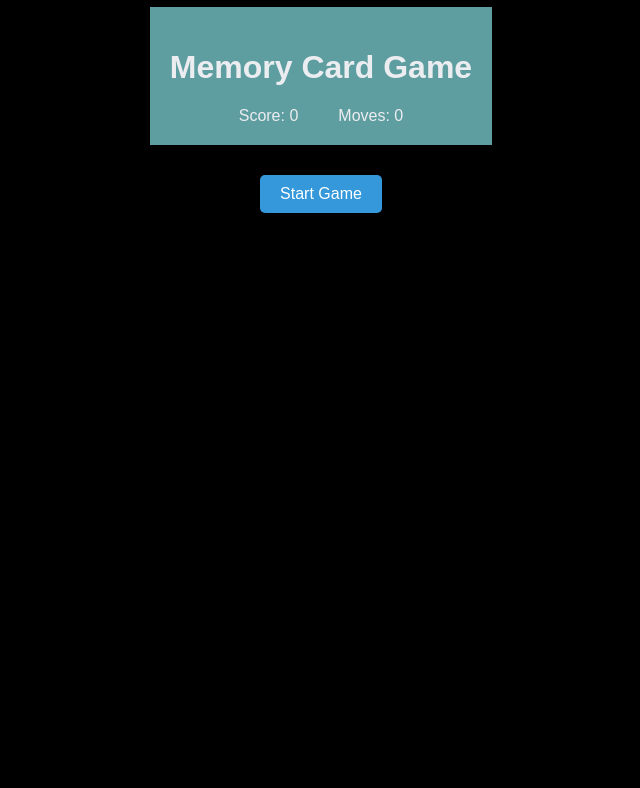
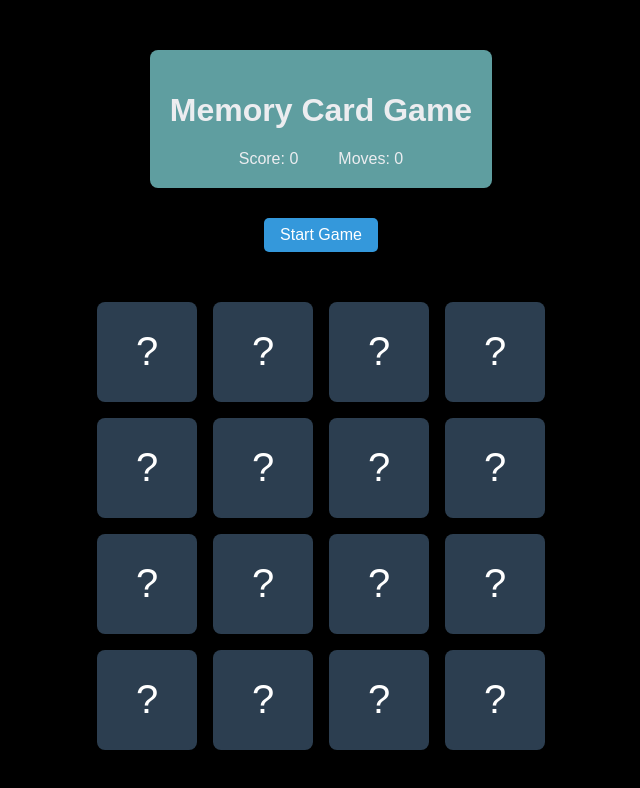
Before and after one commit to ALMA-DEV914/memo-card, a React (Vite) app: page / in a window 1280 px wide. Shown: the top 788 px of the page, without its empty margins (319-959 px from the left). Built offline with nearby package versions, Linux system fonts and the light colour scheme.

Commit message:
add additional functional to flipped cards

```diff
--- a/src/App.jsx
+++ b/src/App.jsx
@@ -1,64 +1,116 @@
-import { useState } from "react";
+import { useState, useEffect } from "react";
 import { Card } from "./assets/components/Card";
 import { Header } from "./assets/components/header";
-import { useEffect } from "react";
 
 const cardValues = [
-  "🥹",
-  "😍",
-  "🥰",
-  "😘",
-  "😋",
-  "😛",
-  "😝",
-  "😜",
-  "🥹",
-  "😍",
-  "🥰",
-  "😘",
-  "😋",
-  "😛",
-  "😝",
-  "😜",
+  "🥹","😍","🥰","😘",
+  "😋","😛","😝","😜",
+  "🥹","😍","🥰","😘",
+  "😋","😛","😝","😜",
 ];
 
-function App() {
+export default function App() {
   const [cards, setCards] = useState([]);
+  const [flippedCards, setFlippedCards] = useState([]);
+  const [moves, setMoves] = useState(0);
+  const [score, setScore] = useState(0);
+  const [gameWon, setGameWon] = useState(false);
+  const [isChecking, setIsChecking] = useState(false);
 
+  // Initialize / Reset
   const initializeCards = () => {
-    const finalCards = cardValues.map((value, index) => ({
-      id: index,
-      value,
-      isFlipped: false,
-      isMatched: false,
-    }));
-    setCards(finalCards);
+    const shuffledCards = [...cardValues]
+      .sort(() => Math.random() - 0.5)
+      .map((value, index) => ({
+        id: index,
+        value,
+        isFlipped: false,
+        isMatched: false,
+      }));
+    setCards(shuffledCards);
+    setFlippedCards([]);
+    setMoves(0);
+    setScore(0);
+    setGameWon(false);
   };
 
-  useEffect(() => {}, []);
+  // Handle card click
+  const handleCardClick = (clickedCard) => {
+    if (isChecking) return;
+    if (clickedCard.isFlipped || clickedCard.isMatched) return;
+    if (flippedCards.length === 2) return;
 
-  const handleCardClick = (clickedCard) => {
-    if (clickedCard.isFlipped || clickedCard.isMatched) return;
-
-    setCards((prev) =>
-      prev.map((card) =>
+    setCards(prev =>
+      prev.map(card =>
         card.id === clickedCard.id ? { ...card, isFlipped: true } : card
       )
     );
+
+    setFlippedCards(prev => [...prev, clickedCard]);
   };
+
+  // Check match
+  useEffect(() => {
+    if (flippedCards.length !== 2) return;
+    setIsChecking(true);
+
+    const [first, second] = flippedCards;
+    setMoves(prev => prev + 1);
+
+    if (first.value === second.value) {
+      setCards(prev =>
+        prev.map(card =>
+          card.value === first.value ? { ...card, isMatched: true } : card
+        )
+      );
+
+      setScore(prev => {
+        const newScore = prev + 1;
+        if (newScore === cardValues.length / 2) setGameWon(true);
+        return newScore;
+      });
+
+      setFlippedCards([]);
+      setIsChecking(false);
+    } else {
+      setTimeout(() => {
+        setCards(prev =>
+          prev.map(card =>
+            card.id === first.id || card.id === second.id
+              ? { ...card, isFlipped: false }
+              : card
+          )
+        );
+        setFlippedCards([]);
+        setIsChecking(false);
+      }, 800);
+    }
+  }, [flippedCards]);
+
+  // Auto-start
+  useEffect(() => {
+    initializeCards();
+  }, []);
 
   return (
     <div className="App">
-      <Header score={0} moves={0} />
+      <Header score={score} moves={moves} />
+
       <button className="start-game-button" onClick={initializeCards}>
         Start Game
       </button>
+
+      {gameWon && (
+        <div className="win-message">
+          🎉 You won in {moves} moves!
+        </div>
+      )}
+
       <div className="card-grid">
-        {cards.map((card, index) => (
-          <Card key={index} card={card} onClick={handleCardClick} />
+        {cards.map(card => (
+          <Card key={card.id} card={card} onClick={handleCardClick} />
         ))}
       </div>
     </div>
   );
 }
-export default App;
--- a/src/index.css
+++ b/src/index.css
@@ -18,6 +18,7 @@ body{
     padding: 20px;
     color: #ecedf0;
     background-color: cadetblue;
+    border-radius: 8px;
 
 }
 
@@ -43,12 +44,16 @@ body{
   display: grid;
   grid-template-columns: repeat(4, 100px);
   gap: 16px;
+  justify-content: center;
+  margin-top: 20px;
+}
 
-  justify-content: center;
-  align-content: center;
+@media (max-width: 600px) {
+  .card-grid {
+    grid-template-columns: repeat(2, 100px);
+  }
+}
 
-  min-height: 70vh;
-}
 .card {
   width: 100px;
   height: 100px;
@@ -67,19 +72,18 @@ body{
 .card.flipped .card-inner {
   transform: rotateY(180deg);
 }
+
 .card-front,
 .card-back {
   position: absolute;
   width: 100%;
   height: 100%;
-
+  backface-visibility: hidden;
   display: flex;
   justify-content: center;
   align-items: center;
-
   font-size: 2.5rem;
   border-radius: 8px;
-  backface-visibility: hidden;
 }
 
 .card-front {
@@ -91,3 +95,19 @@ body{
   background: #ecf0f1;
   transform: rotateY(180deg);
 }
+
+.win-message {
+  text-align: center;
+  font-size: 1.5rem;
+  margin: 20px 0;
+  color: #27ae60;
+  font-weight: bold;
+}
+
+.start-game-button {
+  display: block;
+  margin: 10px auto;
+  padding: 8px 16px;
+  font-size: 1rem;
+  cursor: pointer;
+}
```
